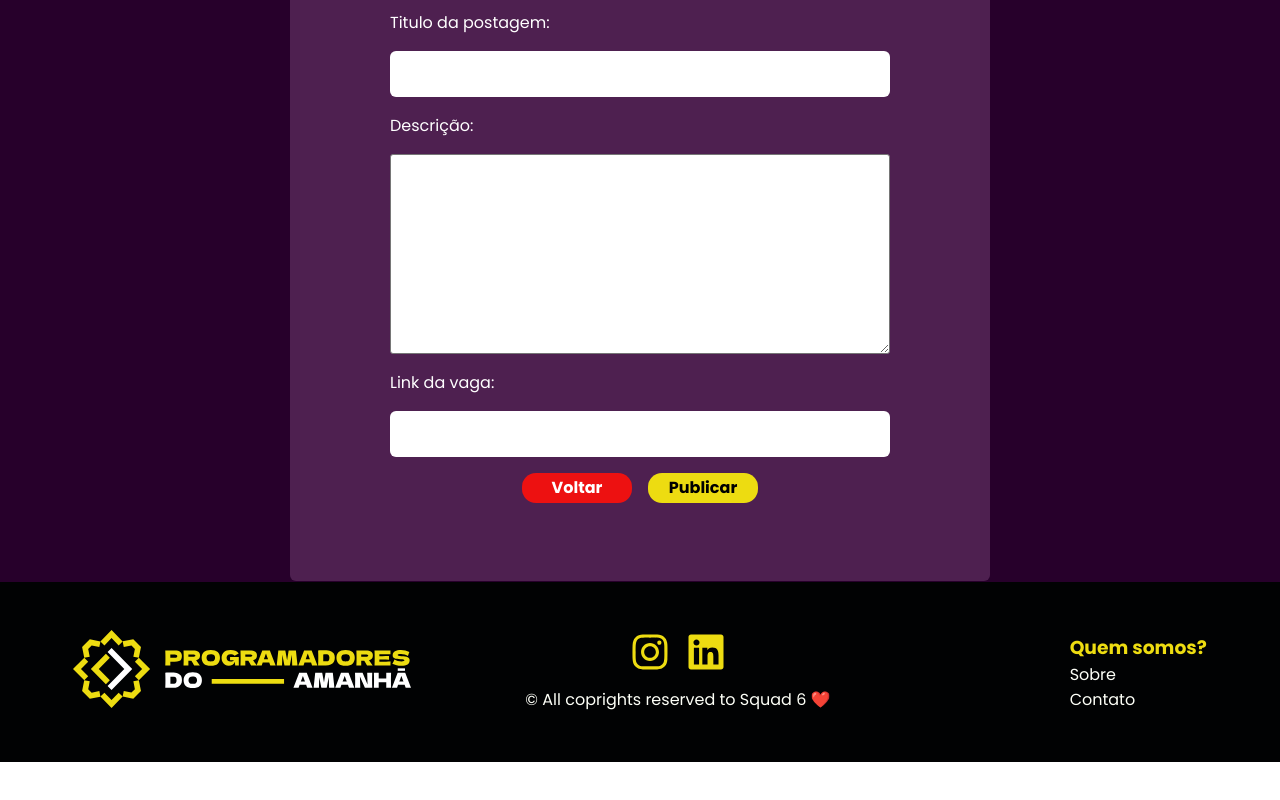
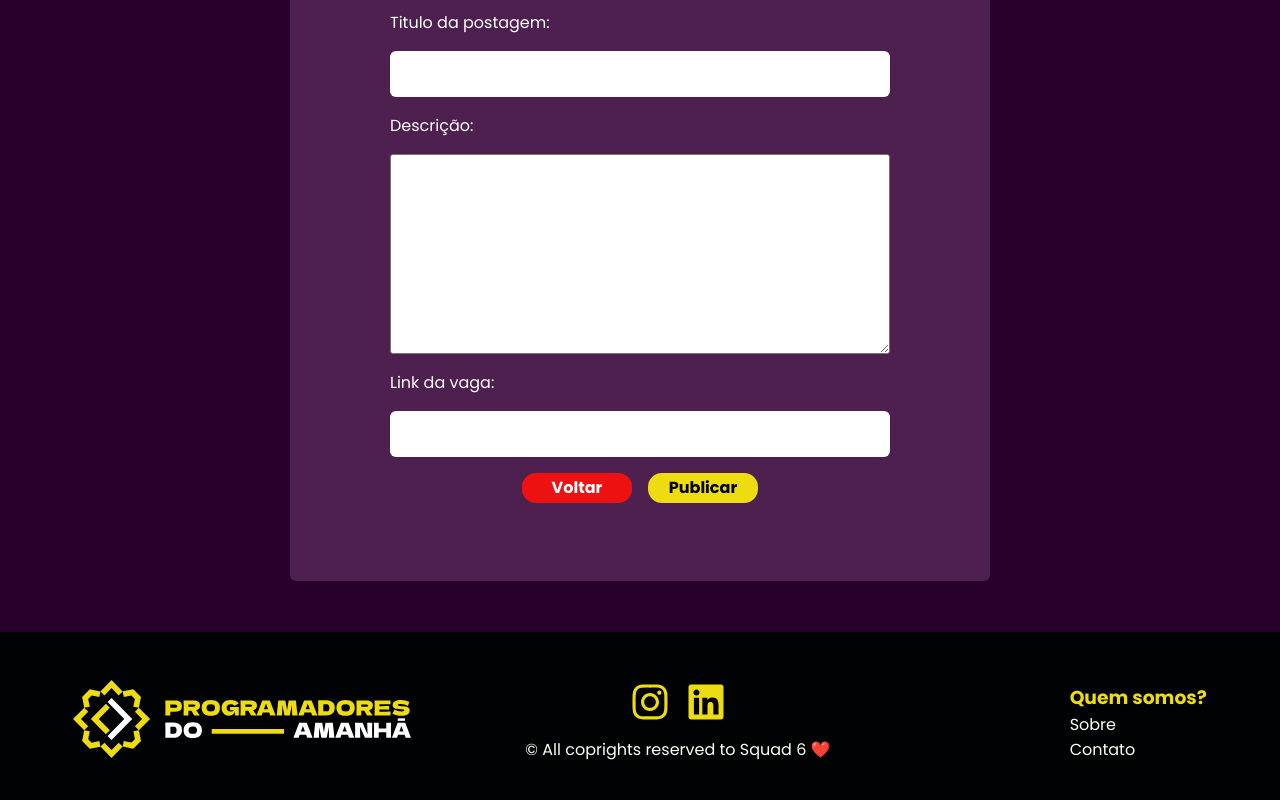
Before and after one commit to mathfm/frontend-empregabilidade-do-amanha, a React (Vite) app: page /oportunitties in a window 1280 px wide. Shown: the part 210-1010 px from the top of the page. Before the commit the page ends 972 px from the top, so only its background shows below. Built offline with nearby package versions, Linux system fonts and the light colour scheme.

Commit message:
feat: changing the components.

```diff
--- a/src/components/footer/Footer.module.css
+++ b/src/components/footer/Footer.module.css
@@ -1,6 +1,5 @@
 .footer {
     background-color: var(--secundary-p);
-    margin-top: -50px;
     color: var(--white);
     display: flex;
     height: 180px;
```
